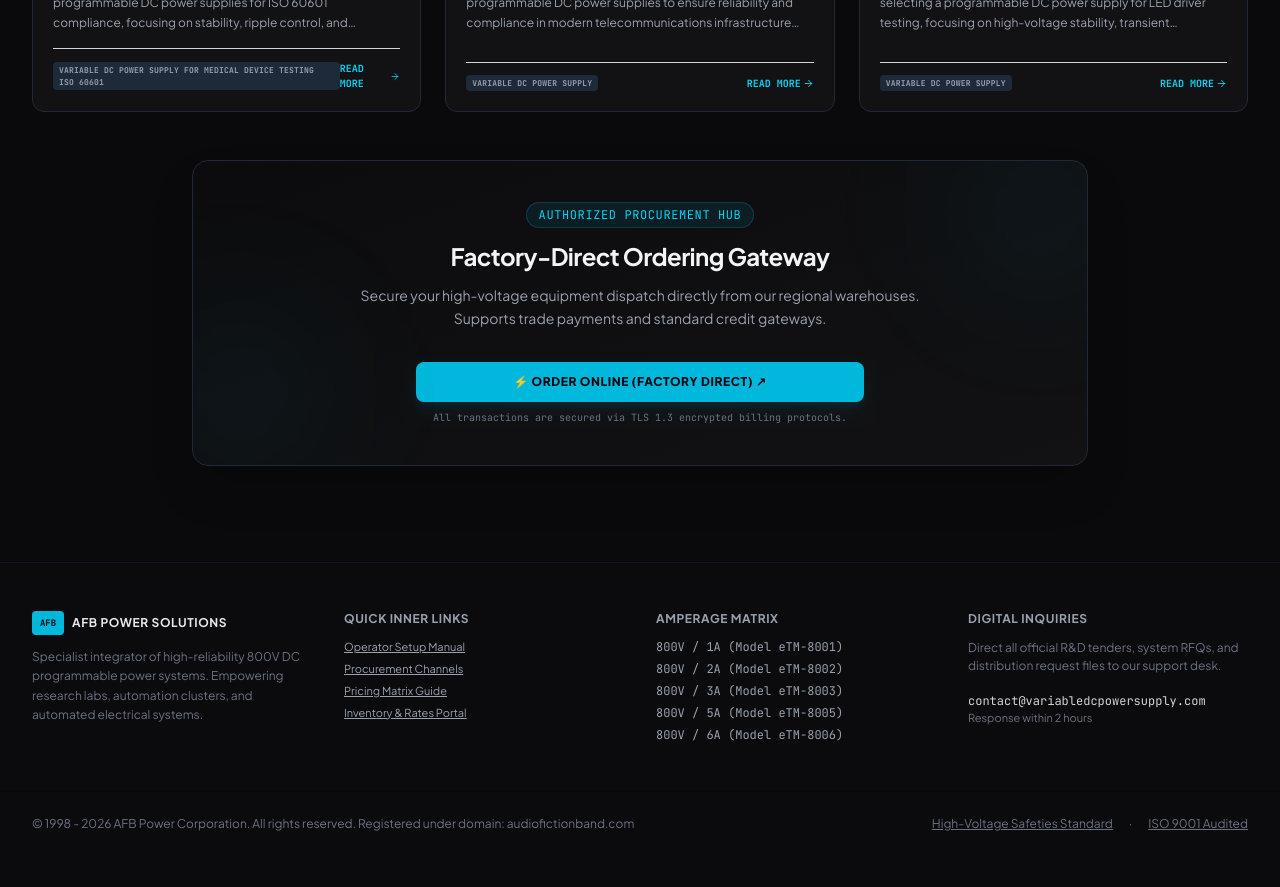
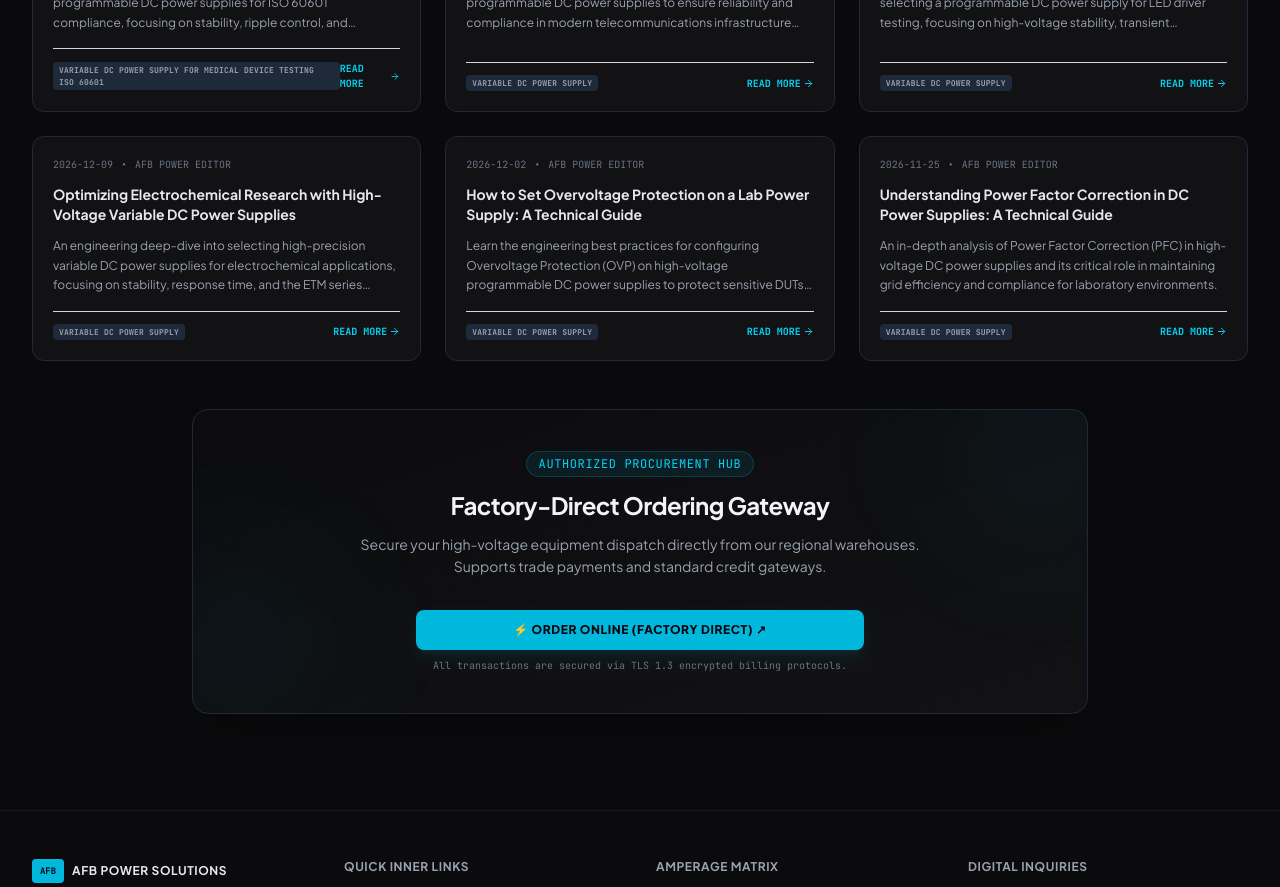
Before and after one commit to oprom0004/audiofictionband.com, a Next.js app: page / in a window 1280 px wide. Shown: the part 3080-3967 px from the top of the page. Built offline with nearby package versions, Linux system fonts and the light colour scheme.

Commit message:
feat: display 6 latest articles on the homepage instead of 3

```diff
--- a/src/app/page.tsx
+++ b/src/app/page.tsx
@@ -46,10 +46,10 @@ function getLatestBlogPosts(): BlogPost[] {
       };
     });
 
-  // Sort by date (newest first) and take the latest 3
+  // Sort by date (newest first) and take the latest 6
   return posts
     .sort((a, b) => new Date(b.date).getTime() - new Date(a.date).getTime())
-    .slice(0, 3);
+    .slice(0, 6);
 }
 
 export default function Page() {
```
